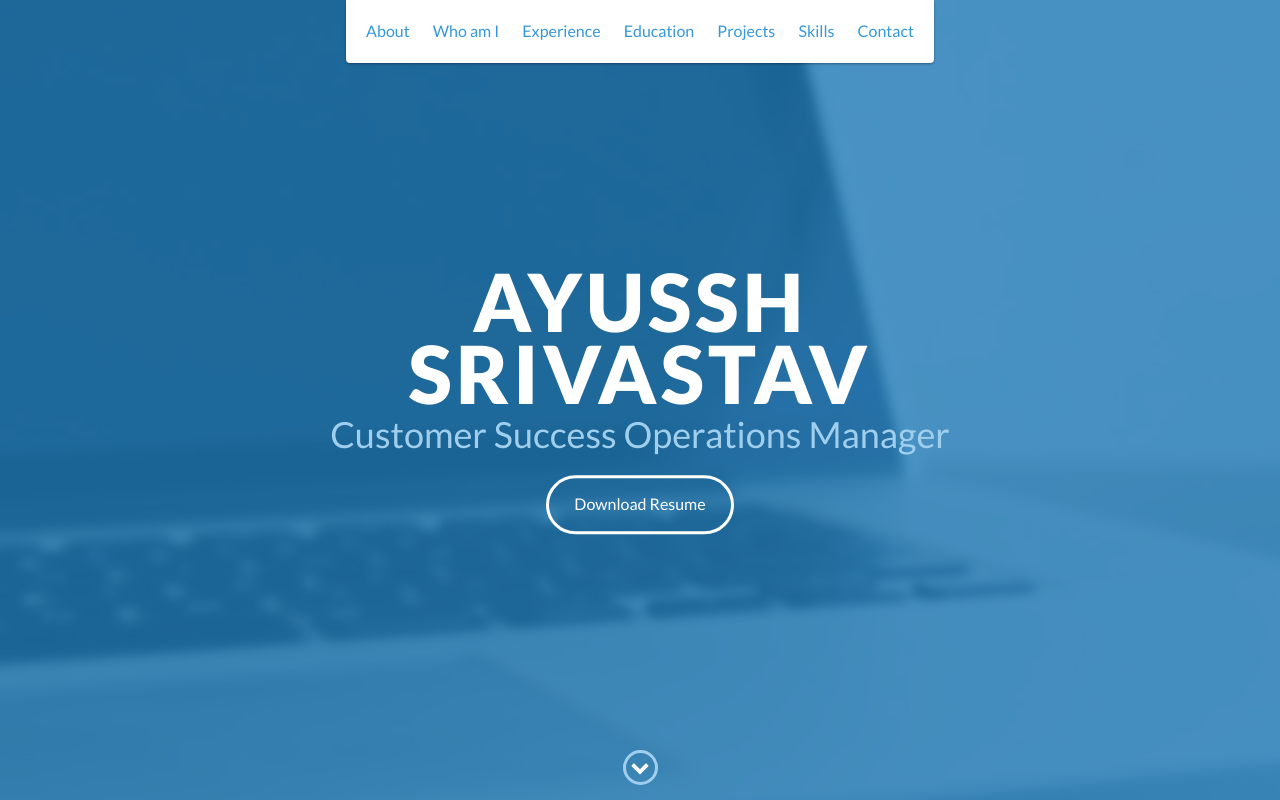
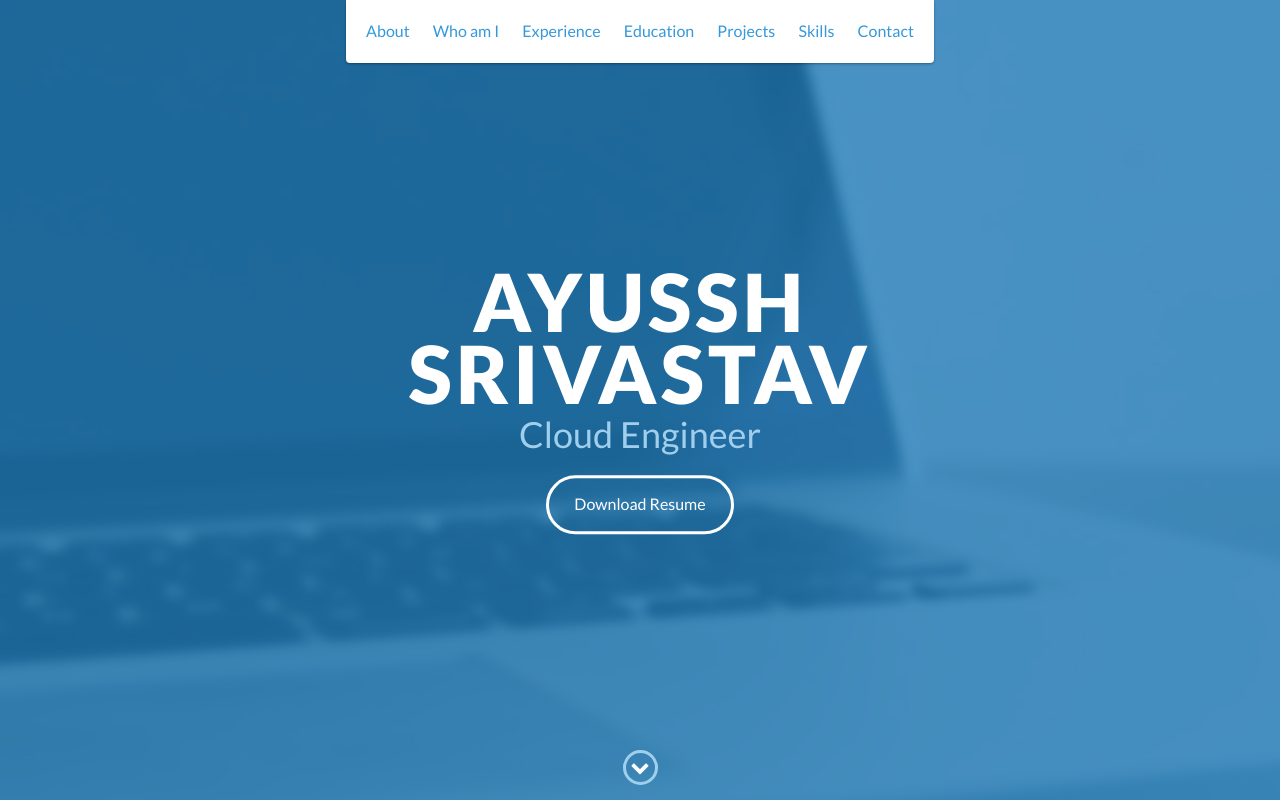
Before and after one commit to ayussh27/portfolio, a website: page index.html in a window 1280 px wide. Shown: the top 800 px of the page. Drawn offline with nearby package versions, Linux system fonts and the light colour scheme.

Commit message:
Update index.html

```diff
--- a/index.html
+++ b/index.html
@@ -53,7 +53,7 @@
     <div id="lead">
         <div id="lead-content">
             <h1>Ayussh Srivastav</h1>
-            <h2>Customer Success Operations Manager</h2>
+            <h2>Cloud Engineer</h2>
             <a href="https://drive.google.com/file/d/1sKMXMNe27YViK_FU5ezQA-pRSzIJ7M0c/view?usp=drivesdk" download="Ayussh-OG.pdf" class="btn-rounded-white">Download Resume</a>
         </div>
         <!-- End #lead-content -->
```
